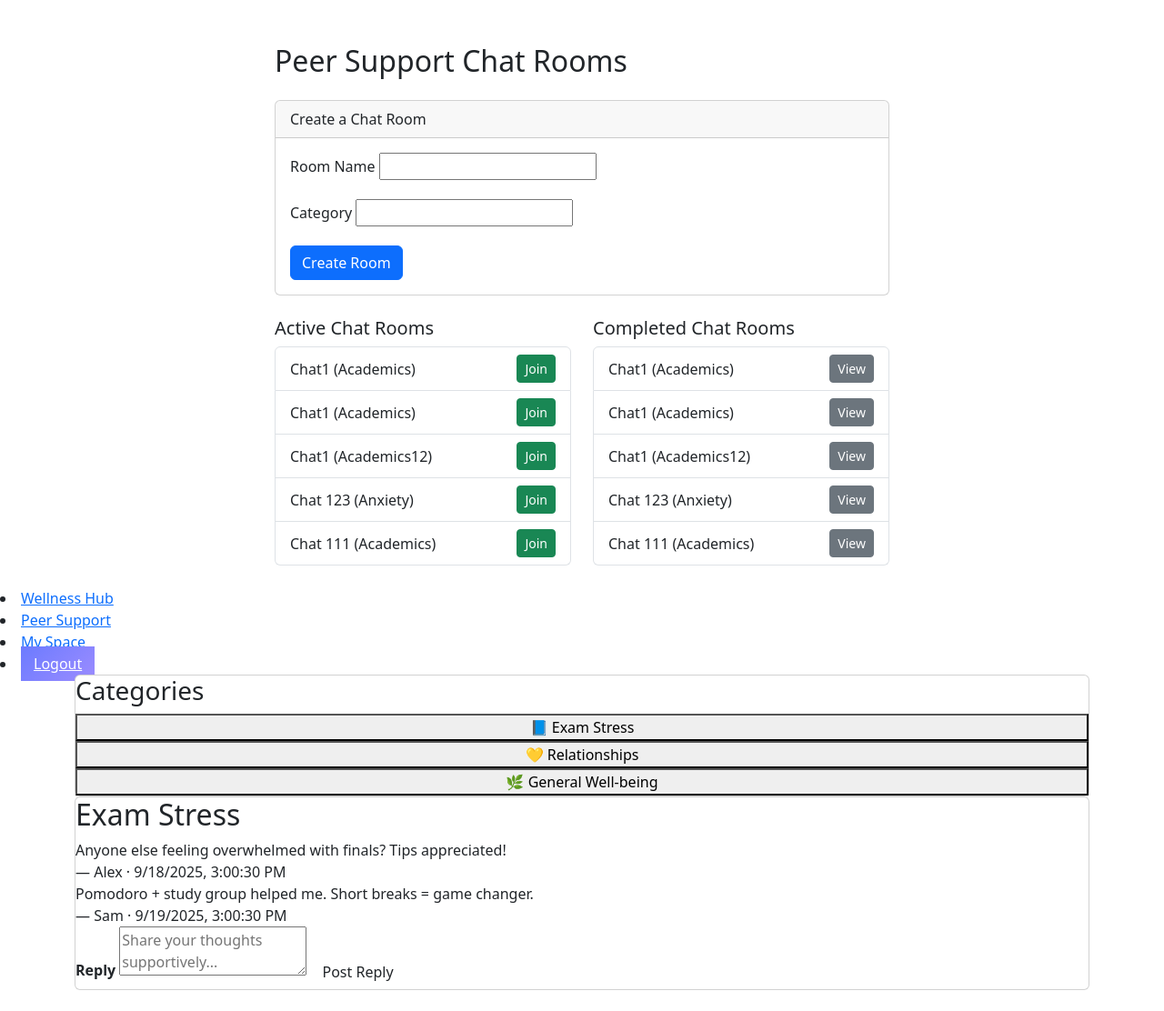
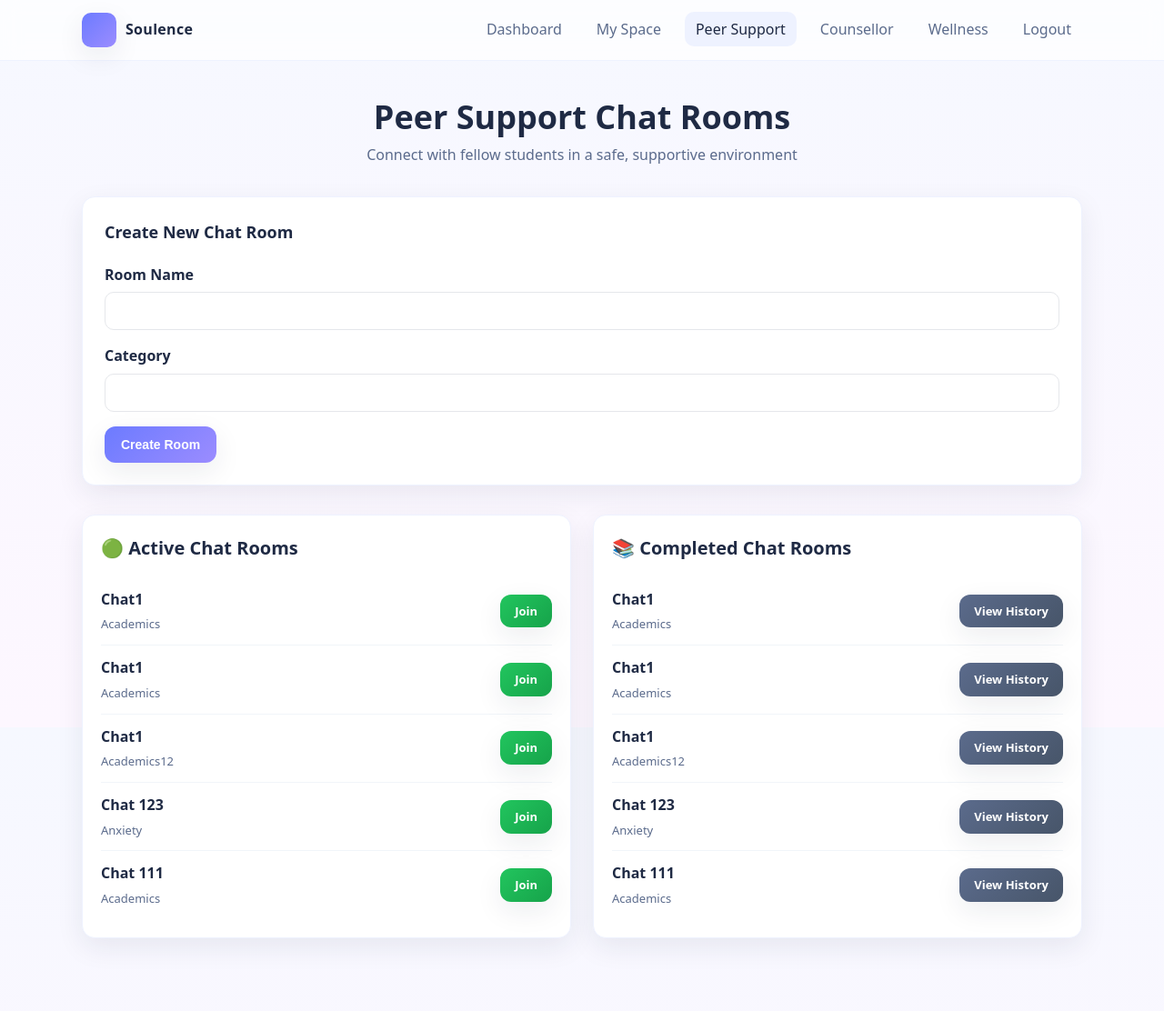
Before and after one commit to Jaideep24/sih-project, a Django app: template sih_app/templates/peer.html in a window 1280 px wide. Shown: the whole page at 91% size. Before the commit the page ends 1089 px from the top, so only its background shows below. Run offline with Django 4.2, Linux system fonts and the light colour scheme; the template is opened without the code that fills it: values that come from a table or form of the project are taken from there, others are empty; data comes from the database, SQL or seed files in the repository; both versions use the stored data as it was after the commit.

Commit message:
Implemented Chatroom

```diff
--- a/sih_app/streamchat_api.py
+++ b/sih_app/streamchat_api.py
@@ -25,6 +25,12 @@ def end_stream_channel(room_id):
     channel.update({"status": "ended"})
     return channel
 
+def add_user_to_channel(room_id, user_id):
+    client = get_stream_client()
+    channel = client.channel("messaging", room_id)
+    channel.add_members([user_id])
+    return channel
+
 def generate_user_token(student_id):
     client = get_stream_client()
     return client.create_token(student_id)
--- a/sih_app/templates/peer.html
+++ b/sih_app/templates/peer.html
@@ -1,22 +1,92 @@
-<!DOCTYPE html>
-
-
 <!DOCTYPE html>
 <html lang="en">
 <head>
-  <meta charset="UTF-8">
-  <meta name="viewport" content="width=device-width, initial-scale=1.0">
-  <title>Peer Support Chat Rooms</title>
-  <link rel="stylesheet" href="https://cdn.jsdelivr.net/npm/bootstrap@5.3.0/dist/css/bootstrap.min.css">
+  <meta charset="UTF-8" />
+  <meta name="viewport" content="width=device-width, initial-scale=1" />
+  <title>Peer Support | Chat Rooms</title>
+  <style>
+    :root{
+      --bg: #f6f8ff;
+      --bg-2: #fdf7ff;
+      --card: #ffffff;
+      --ink: #1f2a44;
+      --muted: #5b6b8c;
+      --primary: #6c7bff;
+      --primary-2:#9b8cff;
+      --accent: #9be7d6;
+      --danger: #ff6b6b;
+      --shadow: 0 10px 30px rgba(31,42,68,0.08);
+      --radius: 14px;
+      --ring: 0 0 0 3px rgba(108,123,255,0.25);
+    }
+    *{box-sizing:border-box}
+    html,body{margin:0;height:100%;color:var(--ink);font:16px/1.6 system-ui, -apple-system, Segoe UI, Roboto, Inter, Helvetica, Arial, "Apple Color Emoji","Segoe UI Emoji"}
+    body{background: linear-gradient(180deg,var(--bg), var(--bg-2));}
+    a{color:inherit;text-decoration:none}
+    .container{max-width:1100px;margin:0 auto;padding:0 20px}
+    header{position:sticky;top:0;z-index:10;background:rgba(255,255,255,.7);backdrop-filter: blur(10px);border-bottom:1px solid #eef2ff}
+    .nav{display:flex;align-items:center;justify-content:space-between;padding:14px 0}
+    .brand{display:flex;align-items:center;gap:10px;font-weight:800;letter-spacing:.3px}
+    .logo{width:38px;height:38px;border-radius:10px;background: linear-gradient(135deg,var(--primary),var(--primary-2));box-shadow: var(--shadow)}
+    nav ul{display:flex;flex-wrap:wrap;gap:14px;list-style:none;padding:0;margin:0}
+    nav a{padding:8px 12px;border-radius:10px;color:var(--muted)}
+    nav a:hover, nav a.active{background:#eef2ff;color:var(--ink)}
+
+    .card{background:var(--card);border:1px solid #eef2ff;border-radius:var(--radius);box-shadow:var(--shadow)}
+    .content{padding:40px 0}
+    h1{font-size:clamp(28px,4vw,36px);line-height:1.2;margin:0 0 8px;text-align:center}
+    .subtitle{color:var(--muted);margin:0 0 32px;text-align:center}
+
+    .create-form{padding:24px;margin-bottom:32px}
+    .form-group{margin-bottom:16px}
+    label{display:block;margin-bottom:6px;font-weight:600;color:var(--ink)}
+    input, select{width:100%;padding:12px 16px;border:1px solid #e5e7eb;border-radius:10px;font-size:14px}
+    input:focus, select:focus{outline:none;border-color:var(--primary);box-shadow:var(--ring)}
+    .btn{display:inline-flex;align-items:center;gap:8px;background:linear-gradient(135deg,var(--primary),var(--primary-2));color:#fff;padding:12px 18px;border:none;border-radius:12px;font-weight:600;box-shadow: var(--shadow);cursor:pointer;font-size:14px}
+    .btn:hover{transform:translateY(-1px);box-shadow:0 15px 35px rgba(31,42,68,0.12)}
+    .btn:focus{outline:none;box-shadow: var(--shadow), var(--ring)}
+
+    .rooms-grid{display:grid;grid-template-columns:1fr 1fr;gap:24px;margin-bottom:40px}
+    @media(max-width: 768px){.rooms-grid{grid-template-columns:1fr}}
+
+    .room-section h2{font-size:20px;margin:0 0 16px;color:var(--ink)}
+    .room-list{padding:20px}
+    .room-item{display:flex;justify-content:space-between;align-items:center;padding:12px 0;border-bottom:1px solid #f1f5f9}
+    .room-item:last-child{border-bottom:none}
+    .room-info{flex:1}
+    .room-name{font-weight:600;color:var(--ink);margin:0 0 4px}
+    .room-category{font-size:13px;color:var(--muted)}
+    .btn-join{background:linear-gradient(135deg,#22c55e,#16a34a);padding:8px 16px;font-size:13px;margin-left:12px}
+    .btn-view{background:linear-gradient(135deg,var(--muted),#475569);padding:8px 16px;font-size:13px;margin-left:12px}
+    .empty-state{text-align:center;padding:32px;color:var(--muted)}
+
+    .alert{padding:12px 16px;border-radius:10px;margin-bottom:16px}
+    .alert-danger{background:#fef2f2;border:1px solid #fecaca;color:#dc2626}
+  </style>
 </head>
 <body>
-  <div class="container mt-5" style="max-width: 700px;">
-    <h2 class="mb-4">Peer Support Chat Rooms</h2>
-    <div class="card mb-4">
-      <div class="card-header">Create a Chat Room</div>
-      <div class="card-body">
-        <form method="post" novalidate>
-          {% csrf_token %}
+  <header>
+    <div class="container nav">
+      <div class="brand"><div class="logo"></div><span>Soulence</span></div>
+      <nav aria-label="Primary">
+        <ul>
+          <li><a href="{% url 'dashboard' %}">Dashboard</a></li>
+          <li><a href="{% url 'myspace' %}">My Space</a></li>
+          <li><a href="{% url 'peer' %}" class="active">Peer Support</a></li>
+          <li><a href="{% url 'support' %}">Counsellor</a></li>
+          <li><a href="{% url 'wellness' %}">Wellness</a></li>
+          <li><a href="{% url 'logout' %}">Logout</a></li>
+        </ul>
+      </nav>
+    </div>
+  </header>
+
+  <div class="container content">
+    <h1>Peer Support Chat Rooms</h1>
+    <p class="subtitle">Connect with fellow students in a safe, supportive environment</p>
+
+    <div class="card create-form">
+      <h2 style="margin:0 0 20px;font-size:18px">Create New Chat Room</h2>
       {% if form_errors %}
         <div class="alert alert-danger">
           {% for field, errors in form_errors.items %}
@@ -26,145 +96,55 @@
           {% endfor %}
         </div>
       {% endif %}
-          <div class="mb-3">
-            <label for="id_name" class="form-label">Room Name</label>
+      <form method="post">
+        {% csrf_token %}
+        <div class="form-group">
+          <label for="id_name">Room Name</label>
           {{ form.name }}
-            {% if form.name.errors %}
-              <div class="text-danger small">{{ form.name.errors.0 }}</div>
-            {% endif %}
         </div>
-          <div class="mb-3">
-            <label for="id_category" class="form-label">Category</label>
+        <div class="form-group">
+          <label for="id_category">Category</label>
           {{ form.category }}
-            {% if form.category.errors %}
-              <div class="text-danger small">{{ form.category.errors.0 }}</div>
-            {% endif %}
         </div>
-          <button type="submit" class="btn btn-primary">Create Room</button>
+        <button type="submit" class="btn">Create Room</button>
       </form>
     </div>
+
+    <div class="rooms-grid">
+      <div class="card room-list">
+        <div class="room-section">
+          <h2>🟢 Active Chat Rooms</h2>
+          {% for room in active_rooms %}
+            <div class="room-item">
+              <div class="room-info">
+                <div class="room-name">{{ room.name }}</div>
+                <div class="room-category">{{ room.category }}</div>
               </div>
-    <div class="row">
-      <div class="col-md-6 mb-4">
-        <h5>Active Chat Rooms</h5>
-        <ul class="list-group">
-          {% for room in active_rooms %}
-            <li class="list-group-item d-flex justify-content-between align-items-center">
-              <span>{{ room.name }} ({{ room.category }})</span>
-              <a href="{% url 'peer_chat' room.id %}" class="btn btn-success btn-sm">Join</a>
-            </li>
+              <a href="{% url 'peer_chat' room.id %}" class="btn btn-join">Join</a>
+            </div>
           {% empty %}
-            <li class="list-group-item">No active chat rooms.</li>
+            <div class="empty-state">No active chat rooms.<br>Be the first to create one!</div>
           {% endfor %}
-        </ul>
         </div>
-      <div class="col-md-6 mb-4">
-        <h5>Completed Chat Rooms</h5>
-        <ul class="list-group">
+      </div>
+
+      <div class="card room-list">
+        <div class="room-section">
+          <h2>📚 Completed Chat Rooms</h2>
           {% for room in completed_rooms %}
-            <li class="list-group-item d-flex justify-content-between align-items-center">
-              <span>{{ room.name }} ({{ room.category }})</span>
-              <a href="{% url 'peer_chat' room.id %}" class="btn btn-secondary btn-sm">View</a>
-            </li>
+            <div class="room-item">
+              <div class="room-info">
+                <div class="room-name">{{ room.name }}</div>
+                <div class="room-category">{{ room.category }}</div>
+              </div>
+              <a href="{% url 'peer_chat' room.id %}" class="btn btn-view">View History</a>
+            </div>
           {% empty %}
-            <li class="list-group-item">No completed chat rooms.</li>
+            <div class="empty-state">No completed chat rooms yet.</div>
           {% endfor %}
-        </ul>
+        </div>
       </div>
     </div>
   </div>
 </body>
 </html>
-          <li><a href="/wellness/">Wellness Hub</a></li>
-          <li><a class="active" href="/peer/">Peer Support</a></li>
-          <li><a href="/myspace/">My Space</a></li>
-  <li><a href="/logout/" style="color:#fff;background:linear-gradient(135deg,#6c7bff,#9b8cff);padding:8px 14px;">Logout</a></li>
-        </ul>
-      </nav>
-    </div>
-  </header>
-
-  <main class="container layout">
-    <aside class="card cats" id="cats">
-      <h3 style="margin:0 0 8px">Categories</h3>
-      <button data-k="exam" class="active">📘 Exam Stress</button>
-      <button data-k="rel">💛 Relationships</button>
-      <button data-k="gen">🌿 General Well‑being</button>
-    </aside>
-
-    <section class="card" aria-live="polite">
-      <h2 id="title" style="margin:0 0 8px">Exam Stress</h2>
-      <div id="posts" class="posts"></div>
-      <form id="replyForm" class="reply">
-        <label for="replyText" style="font-weight:600">Reply</label>
-        <textarea id="replyText" placeholder="Share your thoughts supportively..."></textarea>
-        <button class="btn">Post Reply</button>
-      </form>
-    </section>
-  </main>
-
-  <script>
-    const DATA = {
-      exam:[
-        {u:'Alex',t:'Anyone else feeling overwhelmed with finals? Tips appreciated!',ts:Date.now()-86400000*2},
-        {u:'Sam',t:'Pomodoro + study group helped me. Short breaks = game changer.',ts:Date.now()-86400000}
-      ],
-      rel:[
-        {u:'Jordan',t:'Balancing relationship and studies is tough. How do you set boundaries?',ts:Date.now()-86400000*3}
-      ],
-      gen:[
-        {u:'Taylor',t:'Daily walks reduced my anxiety a lot. Highly recommend!',ts:Date.now()-86400000*4}
-      ]
-    };
-    const KEY = (k)=>`smh_peer_${k}`;
-
-    const cats = document.getElementById('cats');
-    const postsEl = document.getElementById('posts');
-    const titleEl = document.getElementById('title');
-    const form = document.getElementById('replyForm');
-    const text = document.getElementById('replyText');
-
-    let current='exam';
-
-    function load(k){
-      try{return JSON.parse(localStorage.getItem(KEY(k))||'null')}catch{return null}
-    }
-    function save(k, arr){ localStorage.setItem(KEY(k), JSON.stringify(arr)) }
-
-    function render(){
-      titleEl.textContent = current==='exam'?'Exam Stress': current==='rel'? 'Relationships':'General Well‑being';
-      const local = load(current);
-      const list = local || DATA[current];
-      postsEl.innerHTML='';
-      list.forEach(p=>{
-        const d = document.createElement('div');
-        d.className='post';
-        d.innerHTML = `<div>${p.t}</div><div class="meta">— ${p.u} · ${new Date(p.ts).toLocaleString()}</div>`;
-        postsEl.appendChild(d);
-      })
-    }
-
-    cats.addEventListener('click', (e)=>{
-      if(e.target.matches('button[data-k]')){
-        current = e.target.dataset.k;
-        cats.querySelectorAll('button').forEach(b=>b.classList.remove('active'));
-        e.target.classList.add('active');
-        render();
-      }
-    });
-
-    form.addEventListener('submit', (e)=>{
-      e.preventDefault();
-      const v = text.value.trim();
-      if(!v) return;
-      const local = load(current) || DATA[current].slice();
-      local.push({u:'You', t:v, ts:Date.now()});
-      save(current, local);
-      text.value='';
-      render();
-    });
-
-    render();
-  </script>
-</body>
-</html>
--- a/sih_app/templates/peer_chat.html
+++ b/sih_app/templates/peer_chat.html
@@ -33,7 +33,7 @@
     <script>
         const apiKey = "{{ stream_api_key }}";
         const userId = "{{ student.student_id }}";
-        const userName = "{{ student.name|escapejs }}" || "{{ student.email|escapejs }}" || "Student_{{ student.student_id }}";
+        const userName = "{{ student.student_id }}" || "Student_{{ student.student_id }}";
         const userToken = "{{ stream_token }}";
         const channelId = "{{ room.id }}";
         const isActive = ("{{ room.is_active|yesno:'true,false' }}" === 'true');
@@ -92,7 +92,8 @@
                         const isMine = msg.user.id === userId;
                         const msgDiv = document.createElement('div');
                         msgDiv.className = isMine ? 'text-end mb-2' : 'text-start mb-2';
-                        msgDiv.innerHTML = `<span class="badge ${isMine ? 'bg-primary' : 'bg-secondary'}">${msg.user.name || msg.user.id}</span> <span>${msg.text}</span><br><small class="text-muted">${new Date(msg.created_at).toLocaleString()}</small>`;
+                        const displayName = msg.user.name || msg.user.id;
+                        msgDiv.innerHTML = `<span class="badge ${isMine ? 'bg-primary' : 'bg-secondary'}">${displayName}</span> <span>${msg.text}</span><br><small class="text-muted">${new Date(msg.created_at).toLocaleString()}</small>`;
                         messagesDiv.appendChild(msgDiv);
                     });
                     messagesDiv.scrollTop = messagesDiv.scrollHeight;
--- a/sih_prototype/settings.py
+++ b/sih_prototype/settings.py
@@ -26,7 +26,7 @@ SECRET_KEY = 'django-insecure-9s6fa3z#71al1p%rv7yn0yopn-3xj*4xpxz+sb3o6em%7dhw!d
 # SECURITY WARNING: don't run with debug turned on in production!
 DEBUG = True
 
-ALLOWED_HOSTS = ['127.0.0.1', 'localhost','auxiliumai.pythonanywhere.com']
+ALLOWED_HOSTS = ['127.0.0.1', 'localhost','auxiliumai.pythonanywhere.com', '192.168.0.104']
 
 
 # Application definition
```
Also changed, not shown: sih_app/views.py (+9 -1 lines), db.sqlite3. Lines whose indentation alone changed are shown as unchanged.
